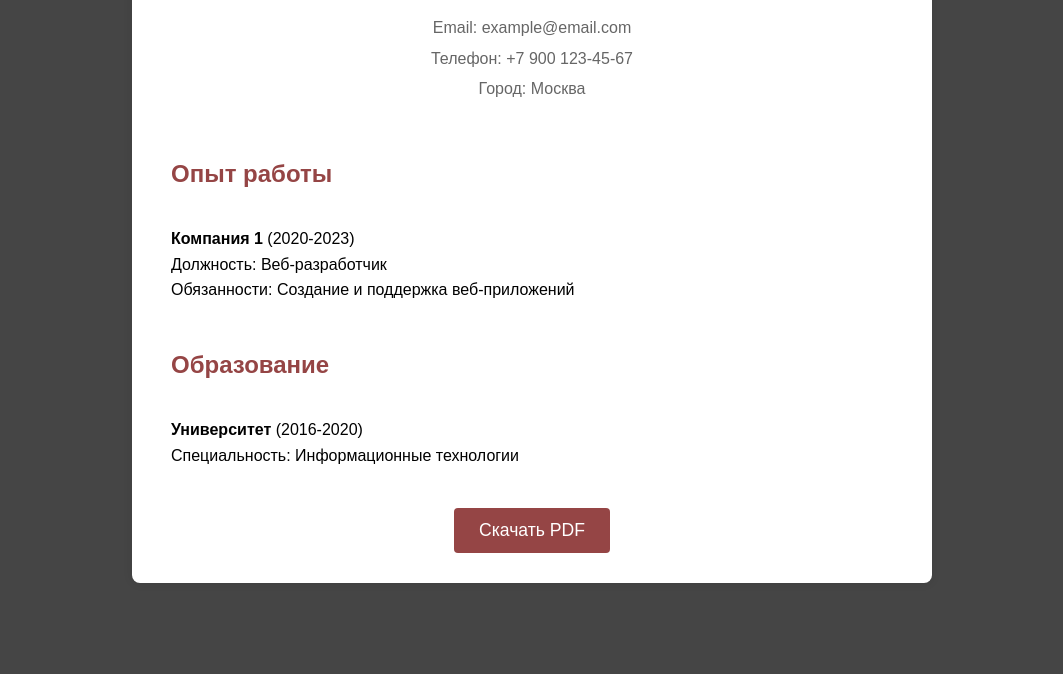
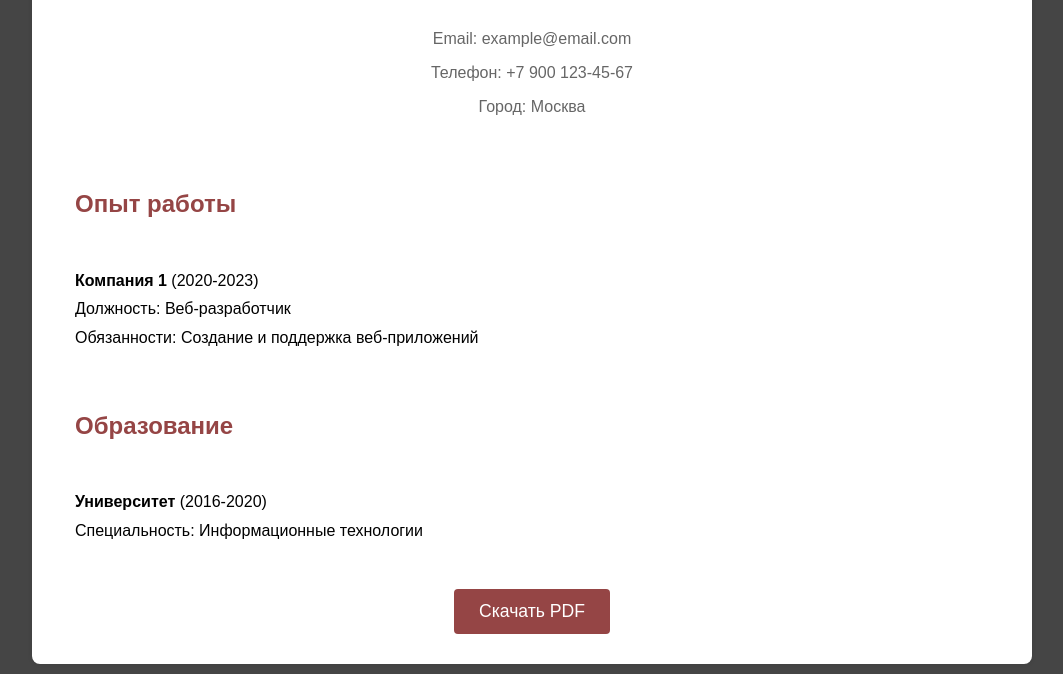
Before and after one commit to DvornikovAA404/RGR14, a website built with Vite: page index.html in a window 1280 px wide. Shown: the part 141-815 px from the top of the page, without its empty margins (108-1171 px from the left). Built offline with nearby package versions, Linux system fonts and the light colour scheme.

Commit message:
Update style.css

```diff
--- a/css/style.css
+++ b/css/style.css
@@ -11,16 +11,16 @@
 
 body {
   font-family: Arial, sans-serif;
-  line-height: 1.6;
-  padding: 20px;
+  line-height: 1.8;
+  padding: 10px;
   background: #454545;
 }
 
 .resume-container {
-  max-width: 800px;
+  max-width: 1000px;
   margin: 0 auto;
   background: white;
-  box-shadow: 0 0 10px rgba(0, 0, 0, 0.1);
+  box-shadow: 0 0 5px rgba(0, 0, 0, 0.1);
   border-radius: 8px;
   padding: 30px;
   position: relative;
@@ -67,7 +67,7 @@ body {
 .editable {
   border: 1px solid transparent;
   border-radius: 4px;
-  padding: 8px;
+  padding: 12px;
   transition: all 0.3s ease;
 }
 
@@ -86,7 +86,7 @@ body {
   cursor: pointer;
   font-size: 1.1em;
   display: block;
-  margin: 20px auto 0;
+  margin: 10px auto 0;
   position: relative;
   overflow: hidden;
   transition: background 0.3s;
```
